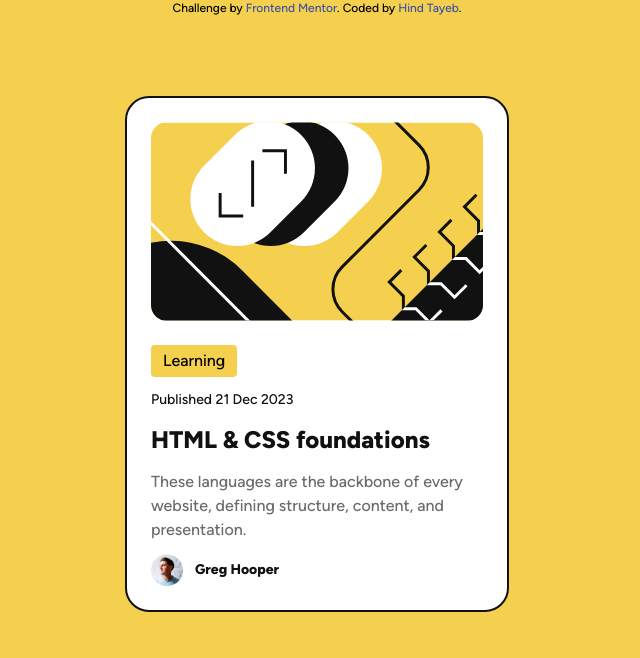
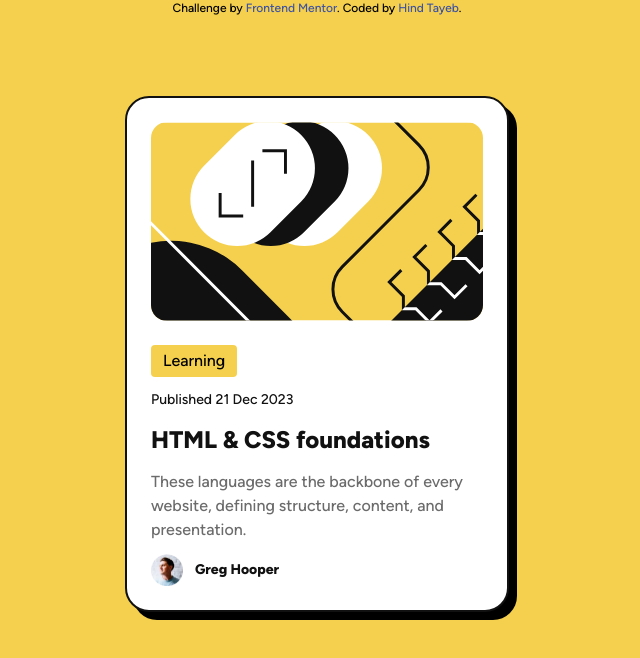
Before and after one commit to HindTayeb/blog-preview-card-main, a website: page index.html in a window 1280 px wide. Shown: the whole page, without its empty margins (323-963 px from the left). Drawn offline with Linux system fonts and the light colour scheme.

Commit message:
add shadow

```diff
--- a/index.html
+++ b/index.html
@@ -33,7 +33,7 @@
     </header>
     <main>
       <div
-        class="bg-white rounded-3xl border-grey-950 p-200 border-2 w-[384px]"
+        class="bg-white rounded-3xl border-grey-950 p-200 border-2 w-[384px] drop-shadow-black shadow-card"
       >
         <img
           src="./assets/images/illustration-article.svg"
--- a/src/input.css
+++ b/src/input.css
@@ -38,4 +38,6 @@
   --text-s: 14px;
 
   --leading-150: 150%;
+
+  --shadow-card: 8px 8px 0 0 #000;
 }
```
Also changed, not shown: src/output.css.
